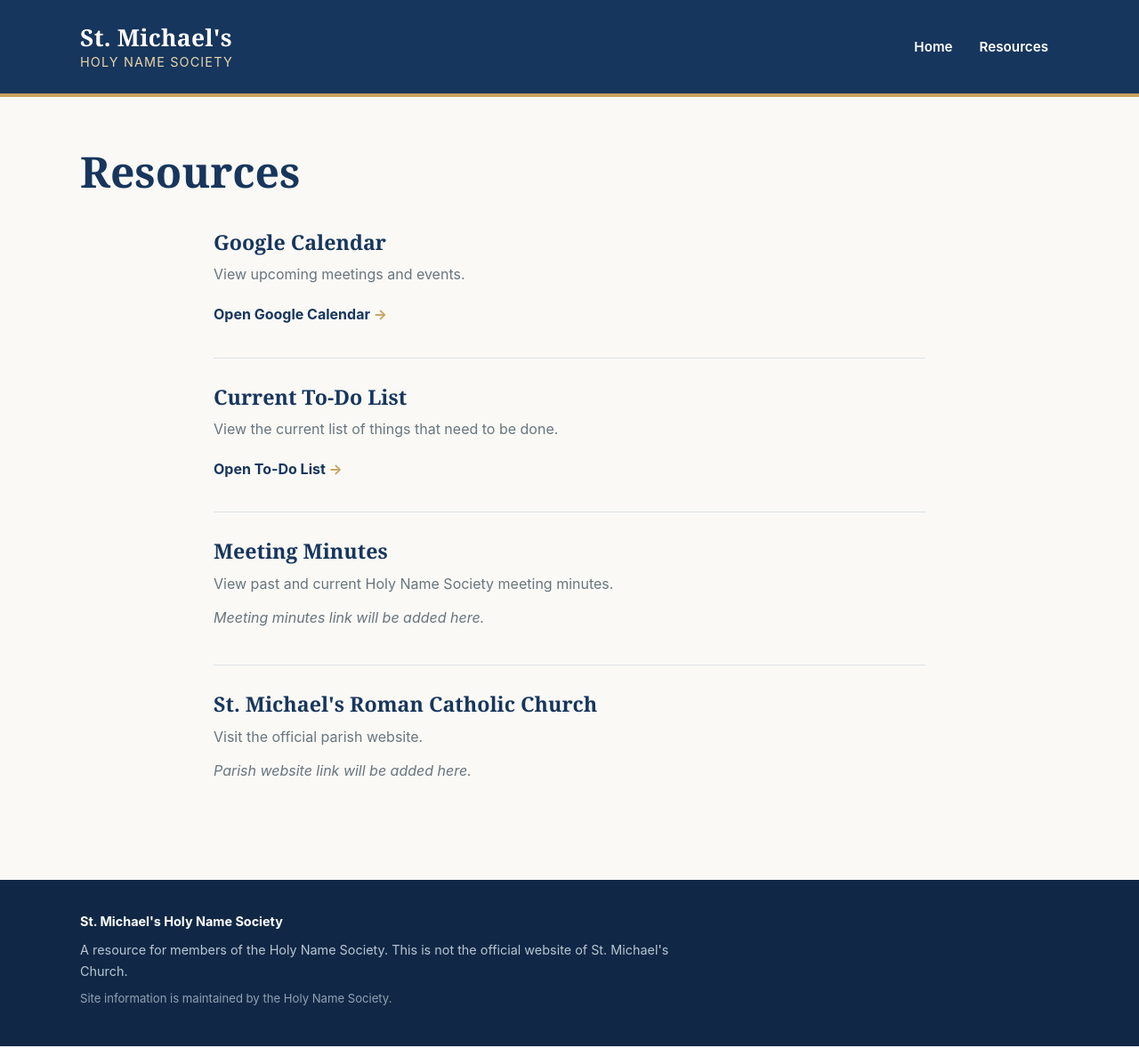
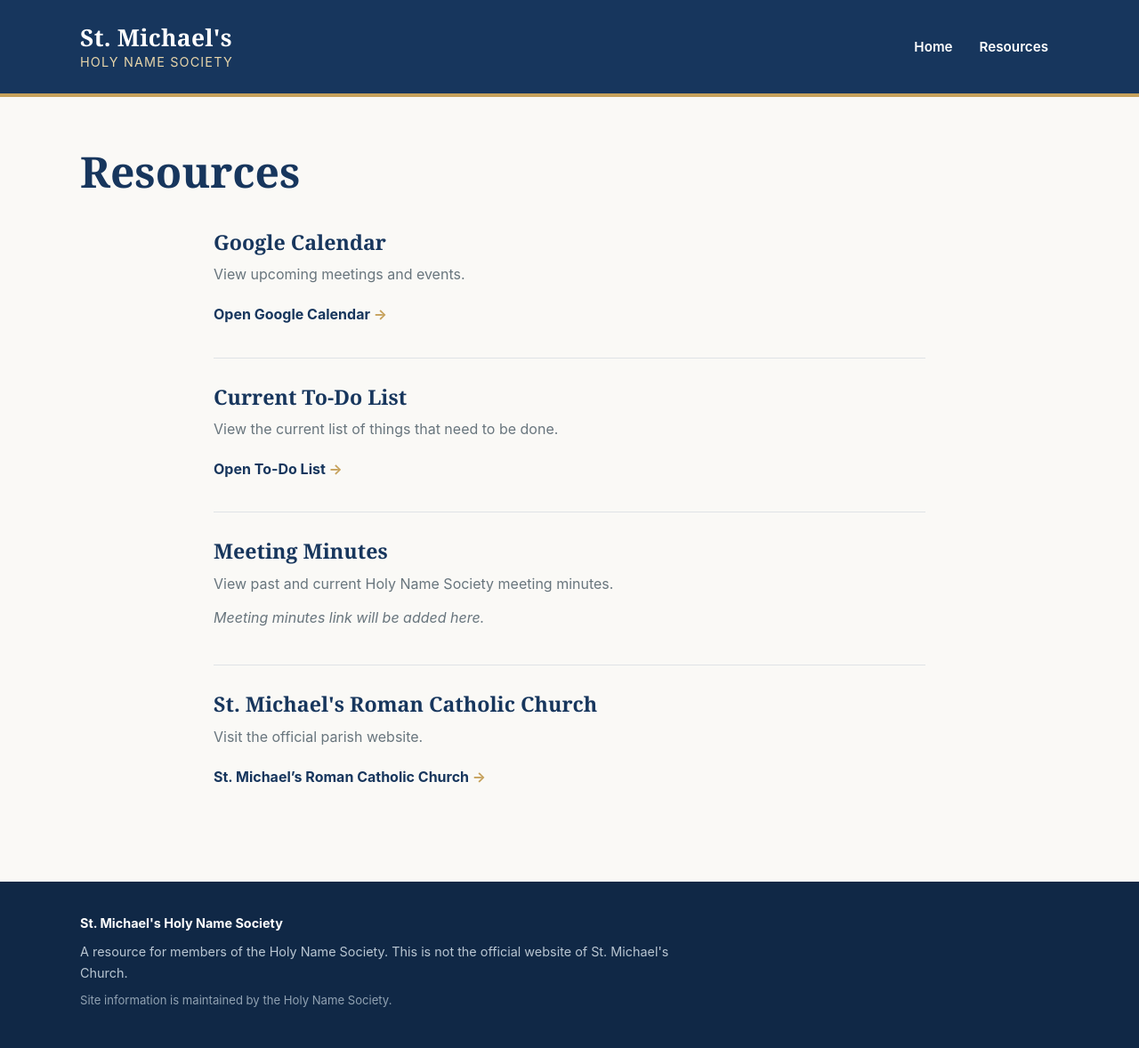
Before and after one commit to stmichaelshns/stmichaelshns.github.io, a Jekyll site: the page built from resources/index.md, in a window 1280 px wide. Shown: the whole page at 89% size. Built offline with Jekyll 4.4.1, drawn with Linux system fonts in a browser that asks for light colours.

Commit message:
Update index.md

```diff
--- a/resources/index.md
+++ b/resources/index.md
@@ -60,9 +60,10 @@ title: Resources
       Visit the official parish website.
     </p>
 
-    <p>
-      <em>Parish website link will be added here.</em>
-    </p>
+    <a class="resource-link"
+       href="https://stm-nd.sspx.org/en">
+      St. Michael’s Roman Catholic Church
+    </a>
 
   </div>
 
```
